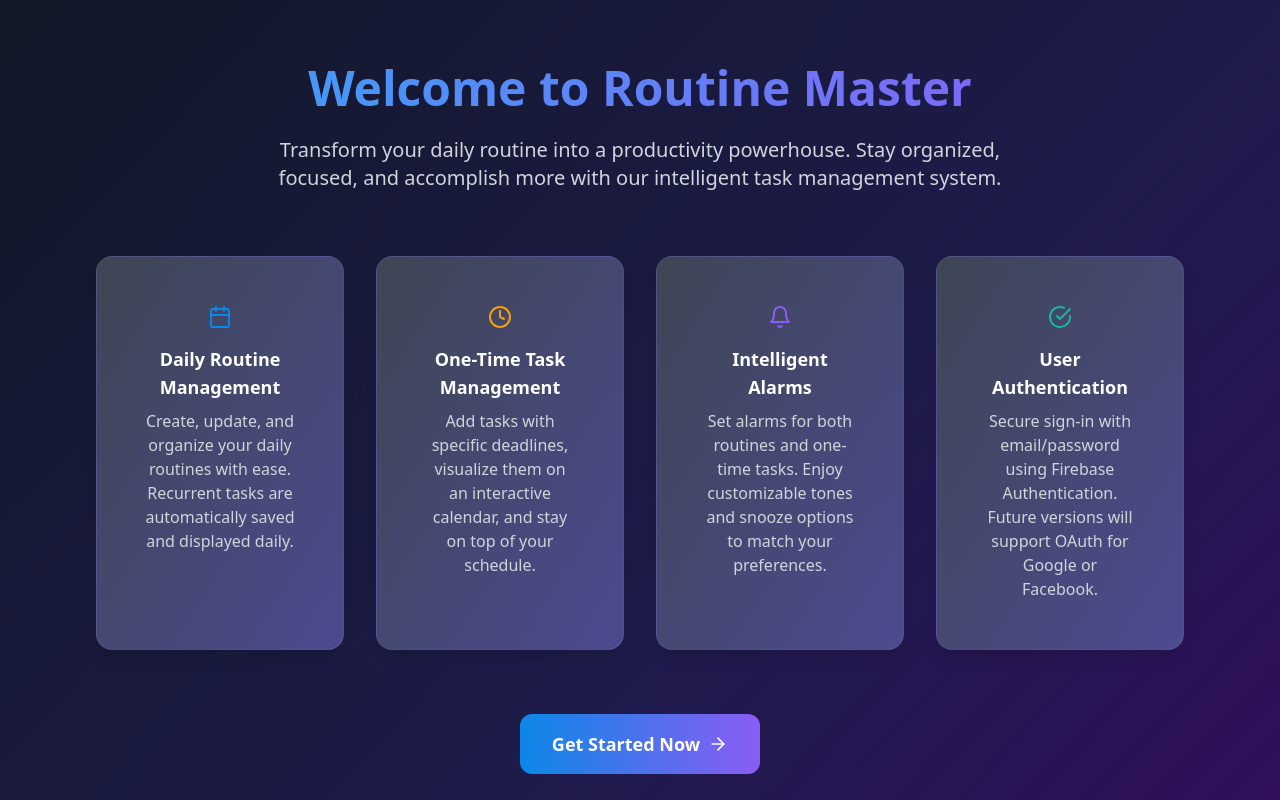
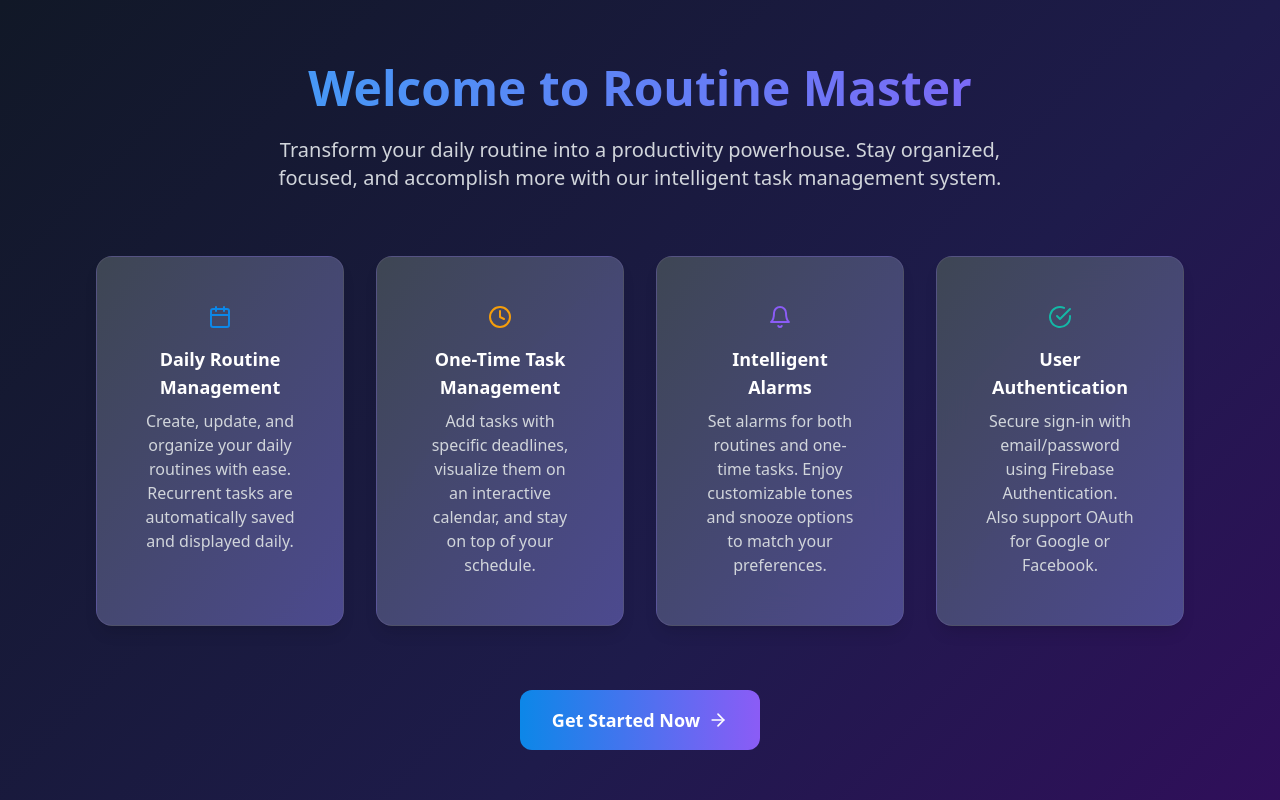
Before and after one commit to AmanDeva/Routine-Master, a React (Vite) app: page / in a window 1280 px wide. Shown: the top 800 px of the page. Built offline with nearby package versions, Linux system fonts and the light colour scheme; no server answers.

Commit message:
Update IntroductionPage.tsx

```diff
--- a/src/components/IntroductionPage.tsx
+++ b/src/components/IntroductionPage.tsx
@@ -25,7 +25,7 @@
     {
       icon: <CheckCircle className="h-6 w-6 text-accent-teal" />,
       title: "User Authentication",
-      description: "Secure sign-in with email/password using Firebase Authentication. Future versions will support OAuth for Google or Facebook."
+      description: "Secure sign-in with email/password using Firebase Authentication. Also support OAuth for Google or Facebook."
     }
   ];
 
```
